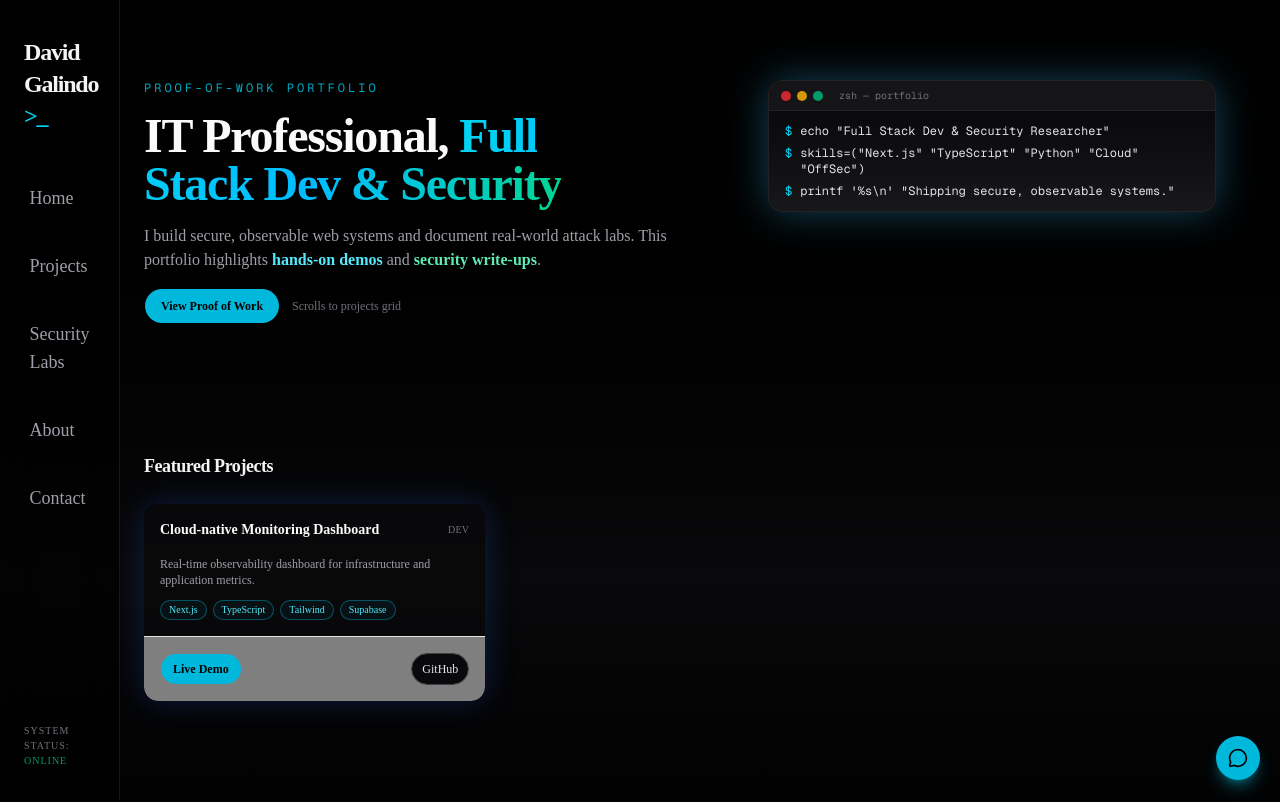
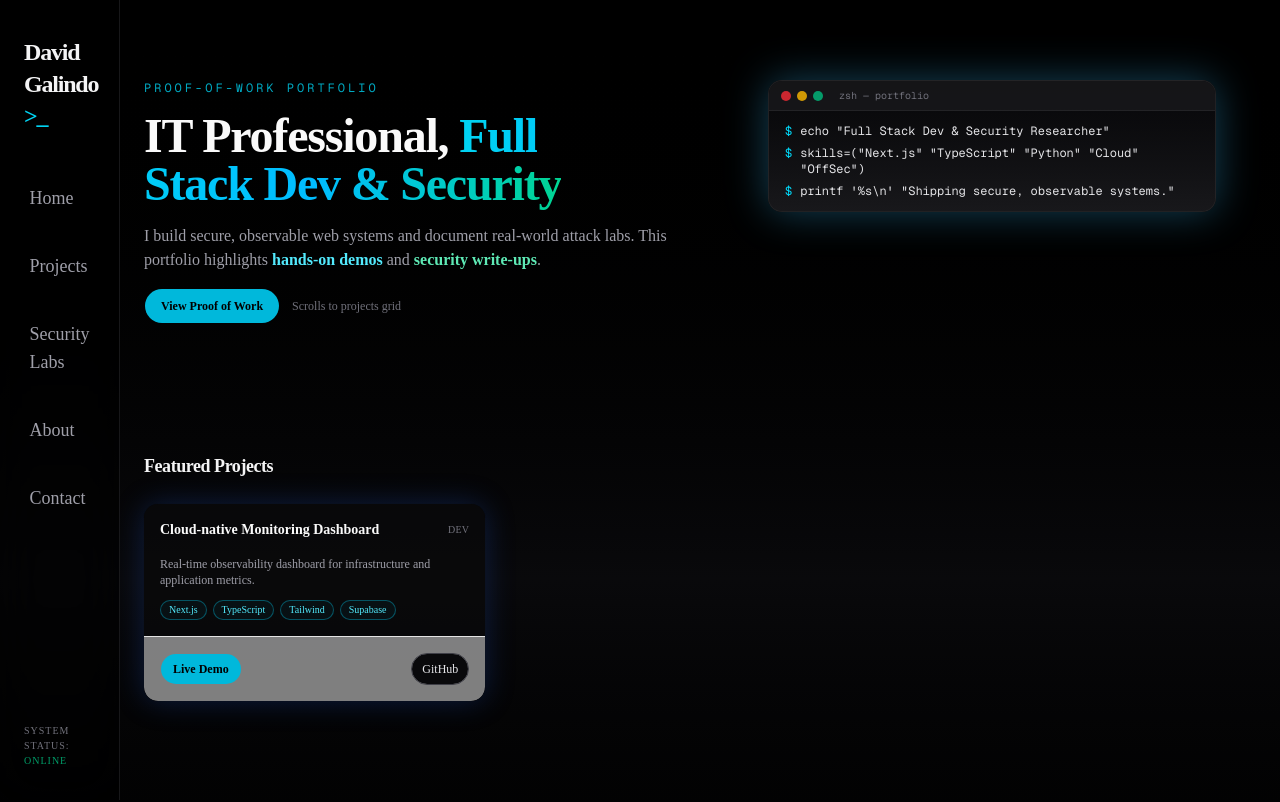
Before and after one commit to davidgalindo-git/IT_portfolio, a Next.js app: page / in a window 1280 px wide. Shown: the top 802 px of the page. Built offline with nearby package versions, Linux system fonts and the light colour scheme.

Commit message:
fix build errors

```diff
--- a/src/app/layout.tsx
+++ b/src/app/layout.tsx
@@ -34,8 +34,8 @@ export default function RootLayout({
         <div className="flex min-h-screen flex-col">
           <Navbar />
           {children}
-          <AskMyAI />
-          <Analytics />
+          {/*<AskMyAI />*/}
+          {/*<Analytics />*/}
         </div>
       </body>
     </html>
```
